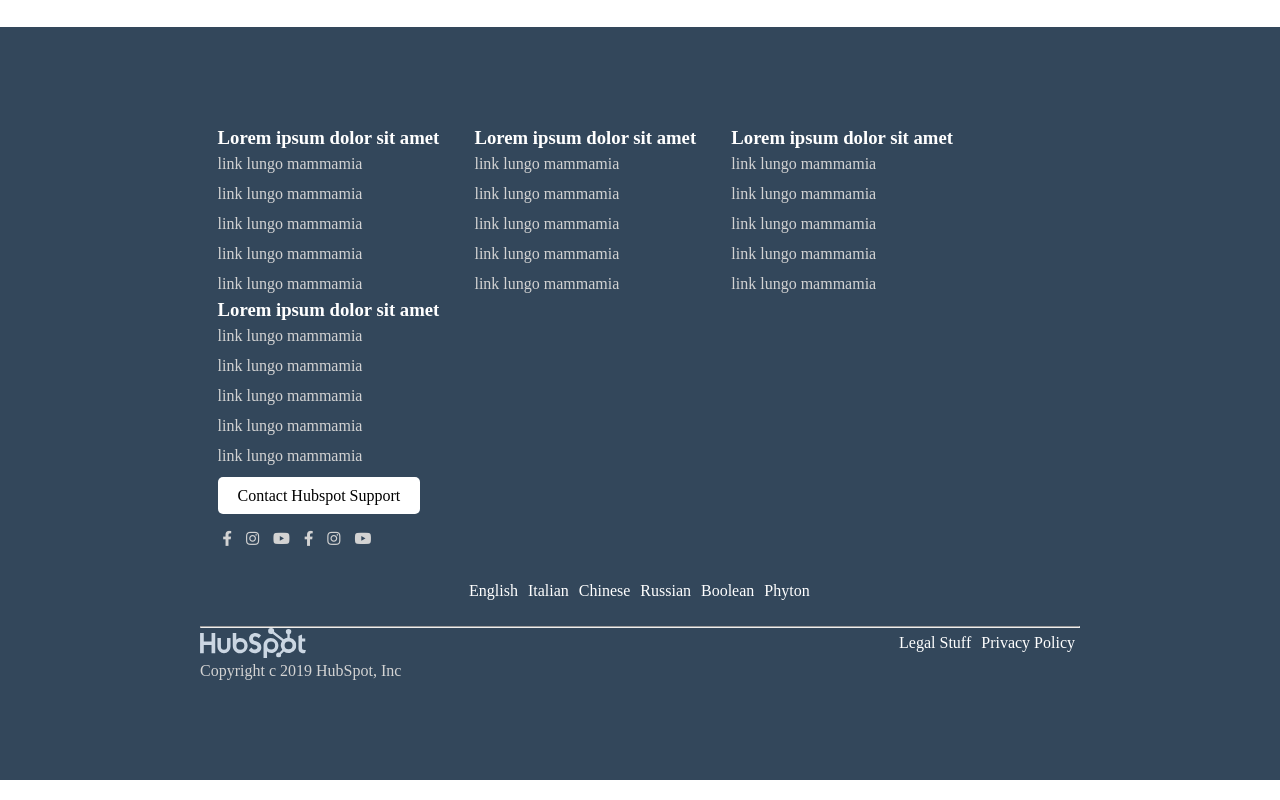
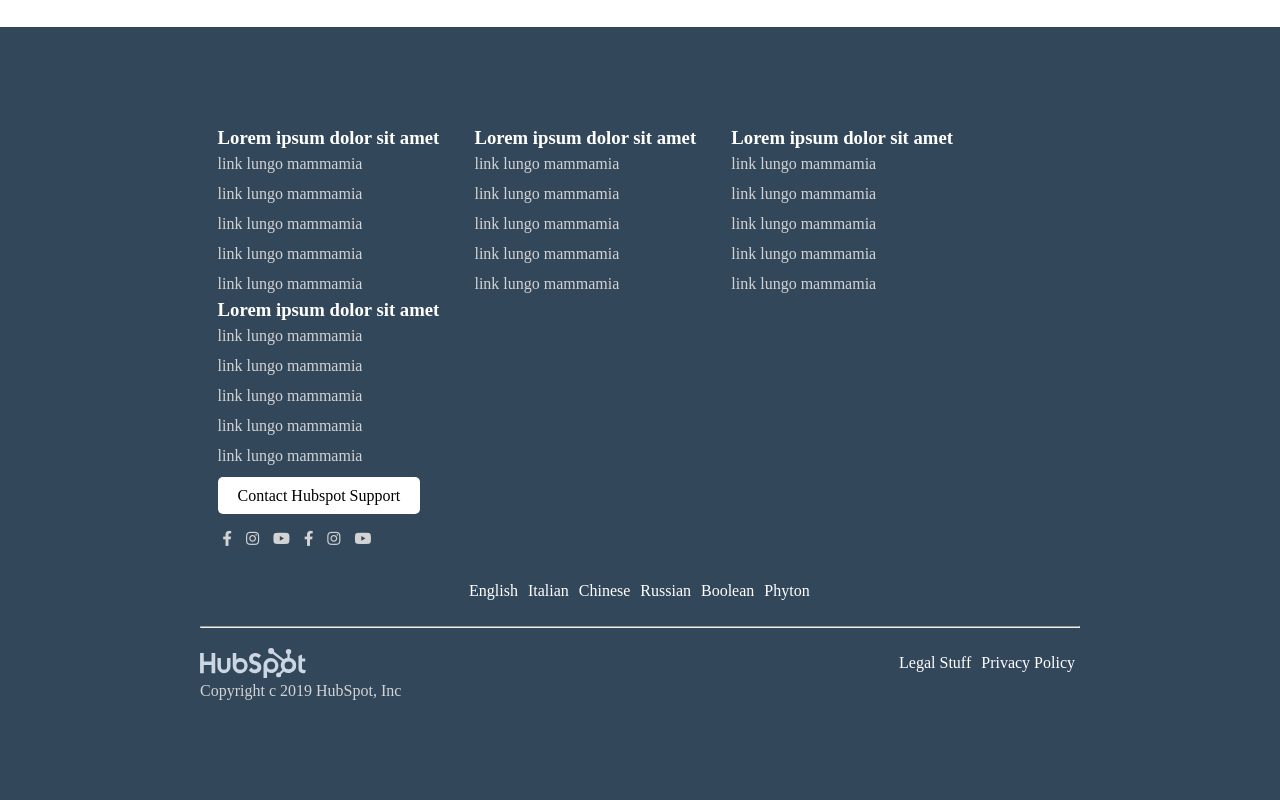
Before and after one commit to vonaxl/html-css-hubspot, a plain HTML site: page index.html in a window 1280 px wide. Shown: the part 4902-5702 px from the top of the page. Drawn offline with Linux system fonts and the light colour scheme.

Commit message:
added spacing to the footer

```diff
--- a/css/style.css
+++ b/css/style.css
@@ -5,13 +5,10 @@
   box-sizing: border-box;
 }
 
-@font-face {
-  src: url(../Avenir-Next-Font/Avenir-Next-Font/AvenirNextLTPro-Regular.otf);
+@font-face{
+  src: url("../Avenir-Next-Font/AvenirNextLTPro-Regular.otf");
 }
 
-body{
-  font-family: "Avenir-Next-Font";
-}
 /*/General rules*/
 
 /* selector to be used to not repeat the same steps*/
@@ -456,6 +453,9 @@ footer .secondrow{
 }
 /* /footer secondrow */
 /* footer thirddrow */
+footer .thirdrow{
+  margin-top: 20px;
+}
 footer .thirdrow::after{
   clear: both;
   display: table;
```
Also changed, not shown: Avenir-Next-Font/AvenirNextLTPro-Bold.otf (renamed from Avenir-Next-Font/Avenir-Next-Font/AvenirNextLTPro-Bold.otf), Avenir-Next-Font/AvenirNextLTPro-BoldCn.otf (renamed from Avenir-Next-Font/Avenir-Next-Font/AvenirNextLTPro-BoldCn.otf), Avenir-Next-Font/AvenirNextLTPro-Demi.otf (renamed from Avenir-Next-Font/Avenir-Next-Font/AvenirNextLTPro-Demi.otf), Avenir-Next-Font/AvenirNextLTPro-DemiCn.otf (renamed from Avenir-Next-Font/Avenir-Next-Font/AvenirNextLTPro-DemiCn.otf), Avenir-Next-Font/AvenirNextLTPro-It.otf (renamed from Avenir-Next-Font/Avenir-Next-Font/AvenirNextLTPro-It.otf), Avenir-Next-Font/AvenirNextLTPro-Regular.otf (renamed from Avenir-Next-Font/Avenir-Next-Font/AvenirNextLTPro-Regular.otf).
